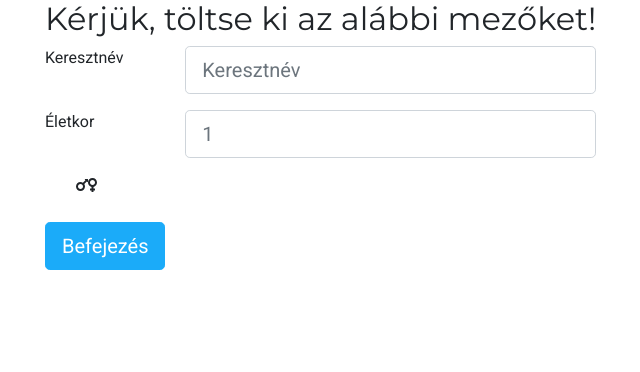
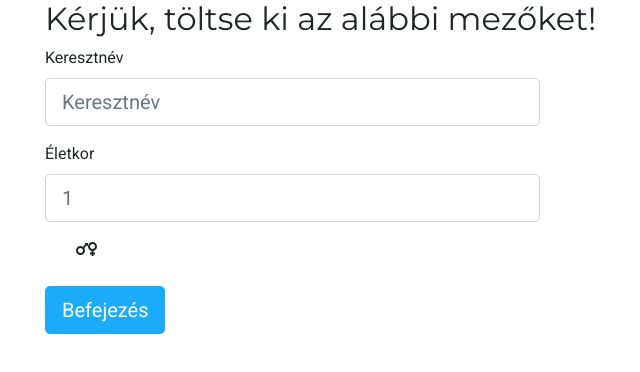
Before and after one commit to mkmDEV/biotech, an Angular app: page / in a window 1280 px wide. Shown: the top 372 px of the page, without its empty margins (39-679 px from the left). Built offline with nearby package versions, Linux system fonts and the light colour scheme.

Commit message:
+grid-columns

```diff
--- a/src/globals.scss
+++ b/src/globals.scss
@@ -3,7 +3,9 @@
 $primary: #1BABF9;
 $secondary: #F91BAB;
 $black: #282828;
+
 $grid-gutter-width: 1.75rem;
+$grid-columns: 10;
 
 .col-xl {
   max-width: 1100px!important;
```
